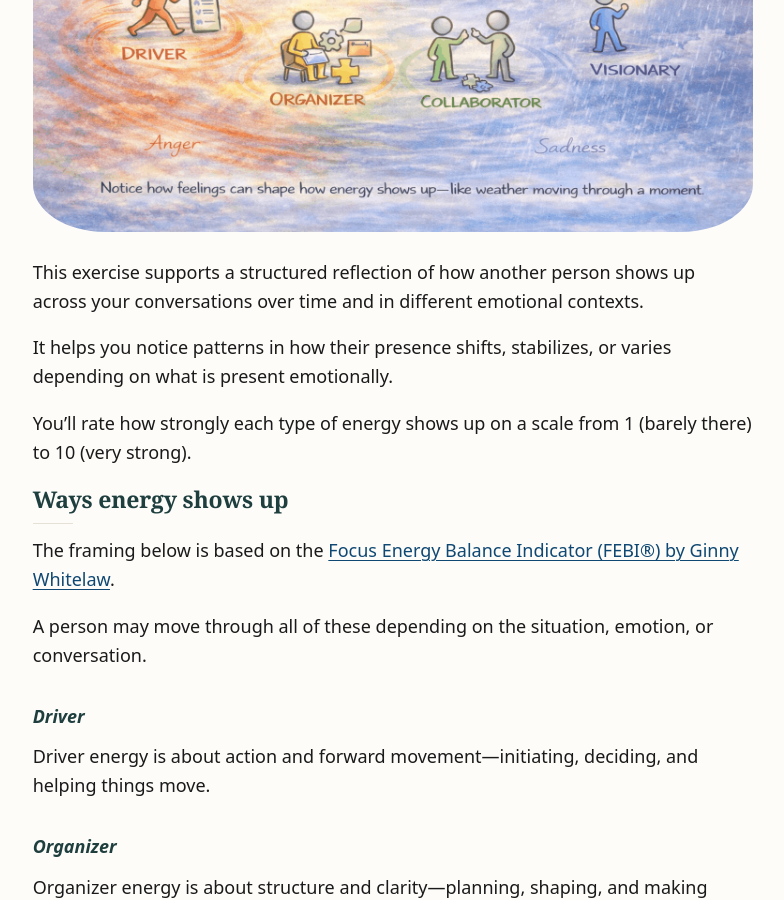
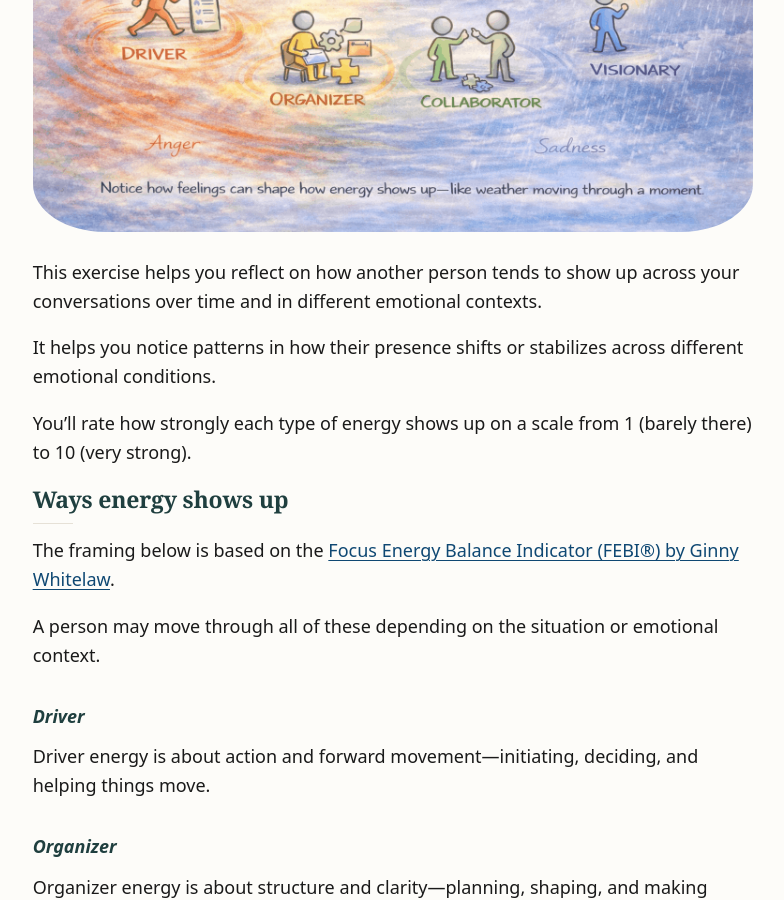
Before and after one commit to basil-family-lab/circle, a Jekyll site: the page built from reflection/energy.md, in a window 1280 px wide and 900 px high, scrolled down 409 px. Shown: the whole window, without its empty margins (247-1031 px from the left). Built offline with Jekyll 4.4.1, drawn with Linux system fonts in a browser that asks for light colours; some of the changed text lies outside the part shown.

Commit message:
refactor: Energy Awareness Reflection

```diff
--- a/reflection/energy.md
+++ b/reflection/energy.md
@@ -12,9 +12,9 @@ css_id: reflection-energy
 
 ![Energy Awareness Reflection](/images/reflection-energy.png)
 
-This exercise supports a structured reflection of how another person shows up across your conversations over time and in different emotional contexts.
+This exercise helps you reflect on how another person tends to show up across your conversations over time and in different emotional contexts.
 
-It helps you notice patterns in how their presence shifts, stabilizes, or varies depending on what is present emotionally.
+It helps you notice patterns in how their presence shifts or stabilizes across different emotional conditions.
 
 You’ll rate how strongly each type of energy shows up on a scale from 1 (barely there) to 10 (very strong).
 
@@ -22,7 +22,7 @@ You’ll rate how strongly each type of energy shows up on a scale from 1 (barel
 
 The framing below is based on the [Focus Energy Balance Indicator (FEBI®) by Ginny Whitelaw](https://zenleader.global/resources/febi-assessment).
 
-A person may move through all of these depending on the situation, emotion, or conversation.
+A person may move through all of these depending on the situation or emotional context.
 
 ### Driver
 
```
Also changed, not shown: other parts of reflection/energy.md (+2 -2 lines).
